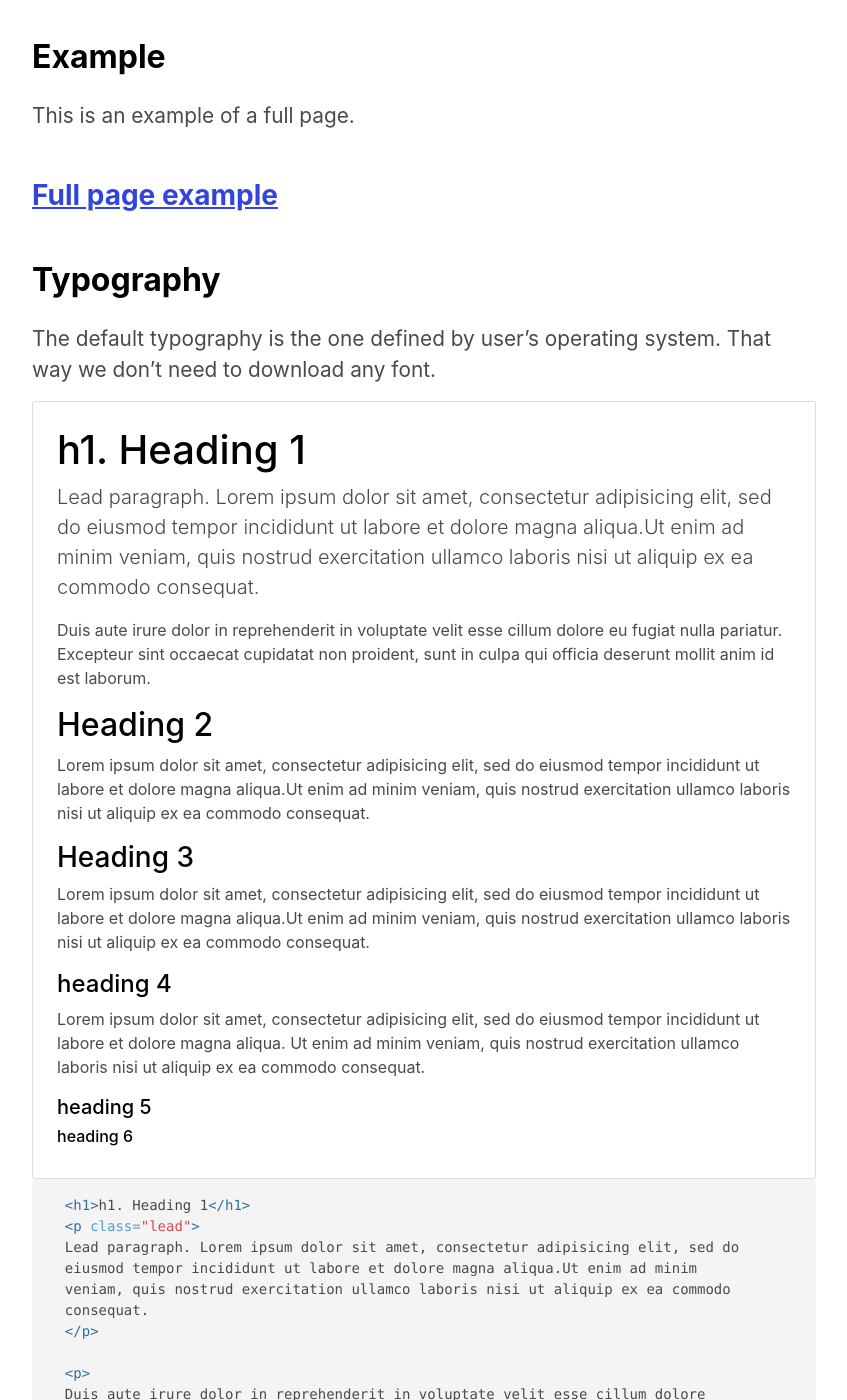
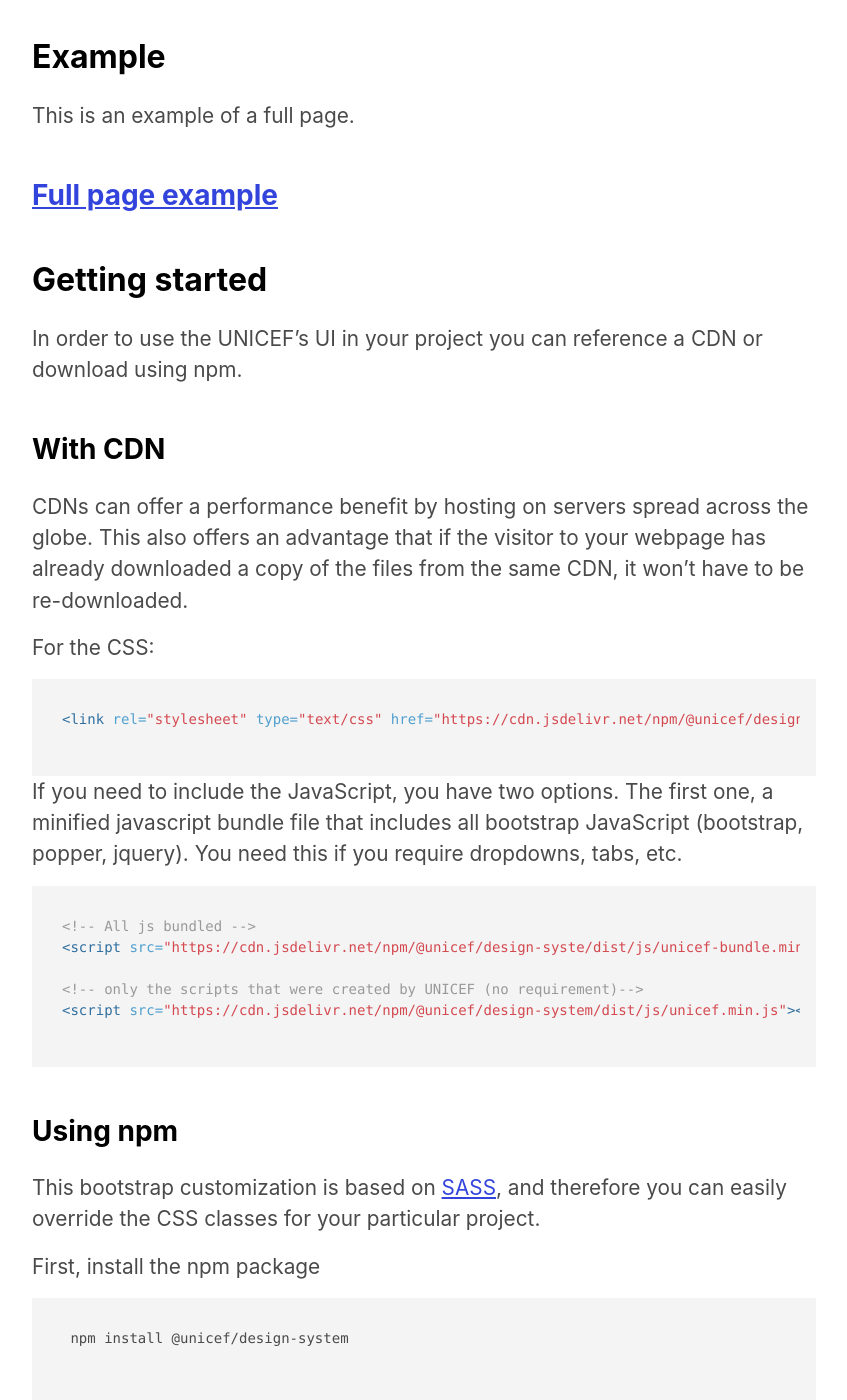
Before and after one commit to unicef/design-system, a Jekyll site: the page built from developer-docs.md, in a window 1280 px wide and 1400 px high, scrolled down 1308 px. Shown: the whole window, without its empty margins (216-1063 px from the left). Built offline with Jekyll 4.4.1, drawn with Linux system fonts in a browser that asks for light colours; nearby versions of some CDN libraries; some of the changed text lies outside the part shown.

Commit message:
added documentation of getting started in developers doc and copied it to the README.

````diff
--- a/developer-docs.md
+++ b/developer-docs.md
@@ -33,24 +33,57 @@
 elements described in this document. To get that knowledge,
 please, read our __[design guidelines](design-guidelines)__.
 
-<!--
 
-TODO Define and Document this
 
-# Include it in your project
-
-There are 3 ways to include this framework in your project
-CDN CSS
-
-Local copy and use the CSS
-
-Local copy and use SCSS
-
--->
 ## Example
 
 This is an example of a full page.
 ### [Full page example](./sample1.html)
+
+
+## Getting started
+
+In order to use the UNICEF's UI in your project you can reference a CDN or download using npm.
+
+### With CDN
+CDNs can offer a performance benefit by hosting on servers spread across the globe. This also offers an advantage that if the visitor to your webpage has already downloaded a copy of the files from the same CDN, it won't have to be re-downloaded.
+
+For the CSS:
+```html
+<link rel="stylesheet" type="text/css" href="https://cdn.jsdelivr.net/npm/@unicef/design-system/dist/css/unicef.css">
+```
+
+If you need to include the JavaScript, you have two options. The first one, a
+minified javascript bundle file that includes all bootstrap JavaScript (bootstrap, popper, jquery). You need this if you require dropdowns, tabs, etc.
+
+```html
+<!-- All js bundled -->
+<script src="https://cdn.jsdelivr.net/npm/@unicef/design-syste/dist/js/unicef-bundle.min.js"></script>
+
+<!-- only the scripts that were created by UNICEF (no requirement)-->
+<script src="https://cdn.jsdelivr.net/npm/@unicef/design-system/dist/js/unicef.min.js"></script>
+```
+
+### Using npm
+
+This bootstrap customization is based on [SASS](https://sass-lang.com), and therefore you can easily override the CSS classes for your particular project.
+
+First, install the npm package
+
+```
+ npm install @unicef/design-system
+
+```
+
+Import `unicef.scss` in your global `scss` file. For example:
+
+```css
+/* you may need to change the path to the node_modules dir */
+@import "../node_modules/@unicef/design-system/scss/unicef"
+```
+
+We have used bootstrap variables whenever possible. Custom created variables are defined in `scss/_variables.scss`.
+
 
 ## Typography
 
````
Also changed, not shown: README.md.
